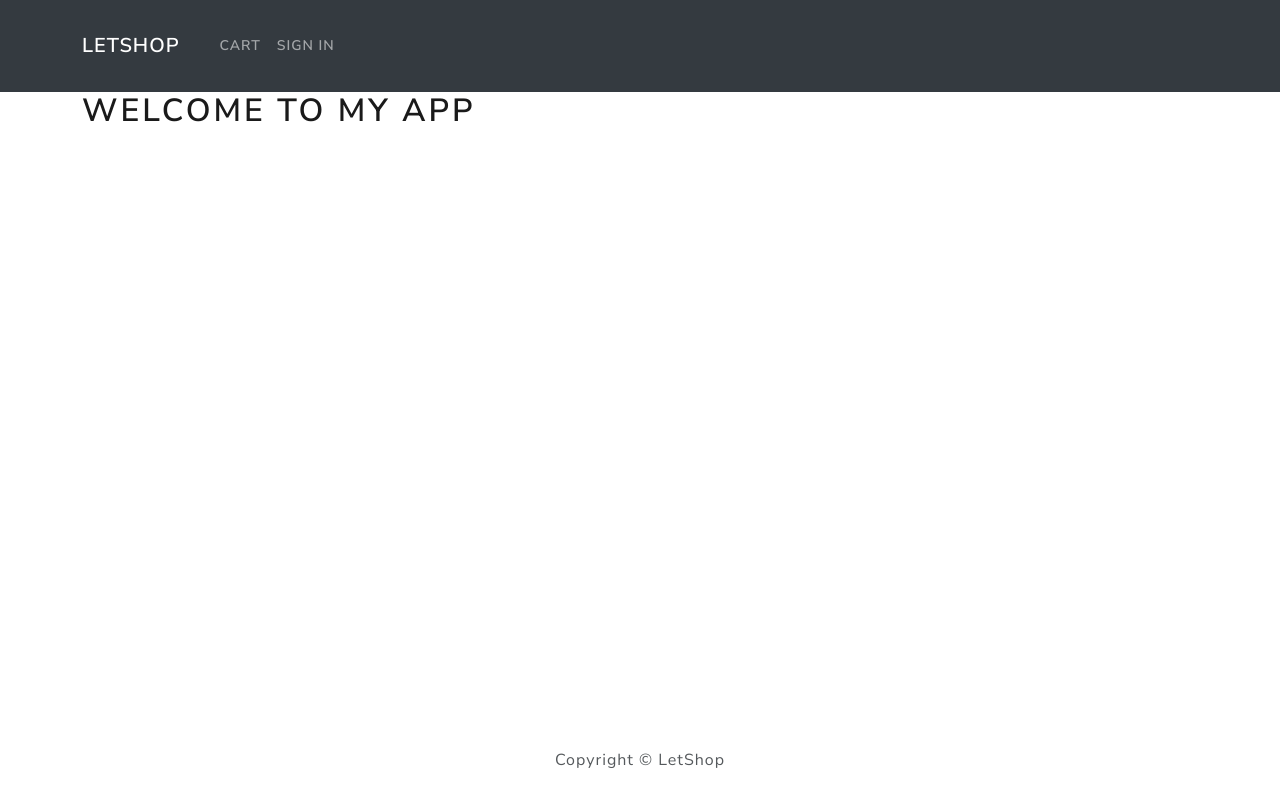
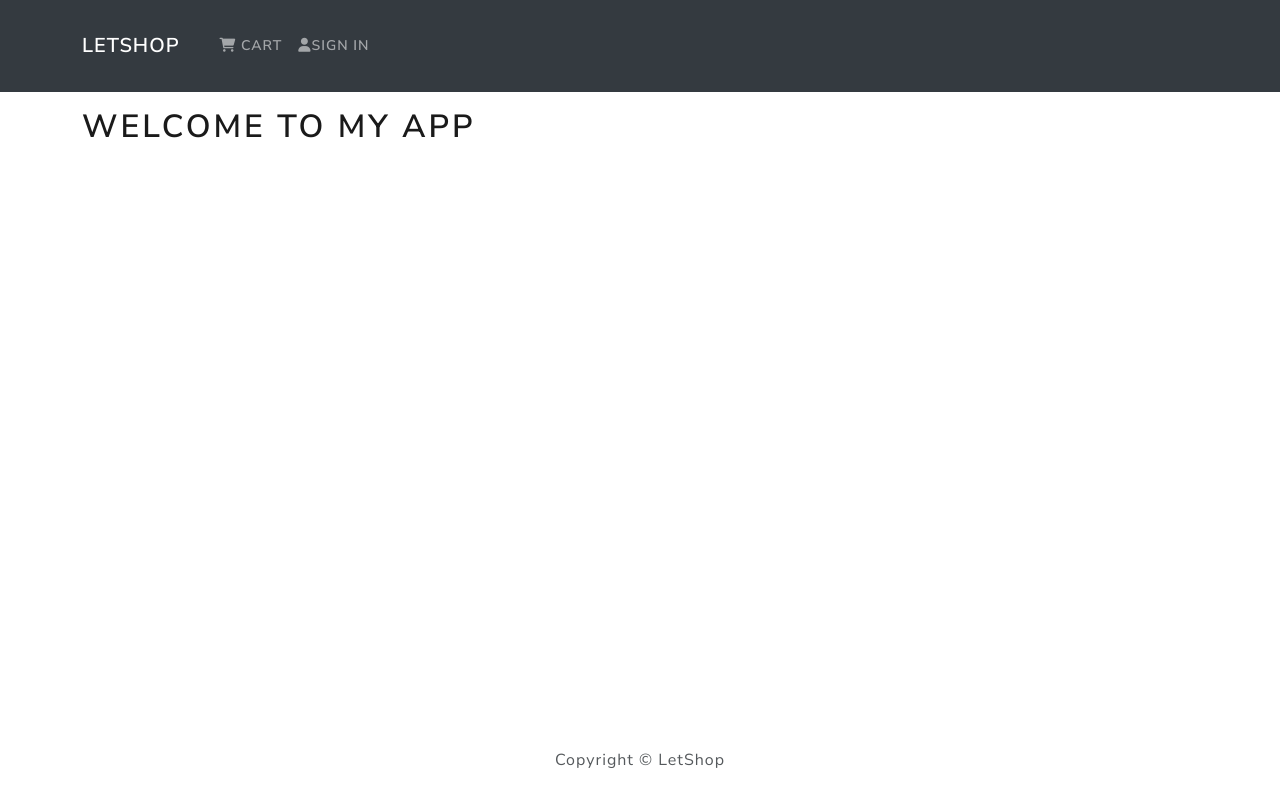
Before and after one commit to Gus199/letshop, a React (Create React App) app in the folder frontend/: page / in a window 1280 px wide. Built offline with nearby package versions, Linux system fonts and the light colour scheme.

Commit message:
link to fontawsome and set the Header

```diff
--- a/frontend/public/index.html
+++ b/frontend/public/index.html
@@ -10,6 +10,7 @@
       content="Find Cheapest products online"
     />
     <link rel="apple-touch-icon" href="%PUBLIC_URL%/logo192.png" />
+    <link rel="stylesheet" href="https://cdnjs.cloudflare.com/ajax/libs/font-awesome/6.2.0/css/all.min.css" integrity="sha512-xh6O/CkQoPOWDdYTDqeRdPCVd1SpvCA9XXcUnZS2FmJNp1coAFzvtCN9BmamE+4aHK8yyUHUSCcJHgXloTyT2A==" crossorigin="anonymous" referrerpolicy="no-referrer" />
 
     <link rel="manifest" href="%PUBLIC_URL%/manifest.json" />
 
--- a/frontend/src/App.js
+++ b/frontend/src/App.js
@@ -6,7 +6,7 @@
   return (
     <>
       <Header />
-      <main>
+      <main className='py-3'>
         <Container>
           <h1>Welcome to my App </h1>
         </Container>
--- a/frontend/src/components/Header.js
+++ b/frontend/src/components/Header.js
@@ -3,15 +3,15 @@
 
 const Header = () => {
   return (
-    <header>
+    <header >
       <Navbar bg='dark' variant='dark' expand='lg' collapseOnSelect>
         <Container>
           <Navbar.Brand href='/'>LetShop</Navbar.Brand>
           <Navbar.Toggle aria-controls='basic-navbar-nav' />
           <Navbar.Collapse id='basic-navbar-nav'>
           <Nav className="ml-auto">
-              <Nav.Link href='/cart'>Cart</Nav.Link>
-              <Nav.Link href='/login'>Sign In</Nav.Link>
+              <Nav.Link href='/cart'><i className='fas fa-shopping-cart'></i> Cart</Nav.Link>
+              <Nav.Link href='/login'><i className='fas fa-user'></i>Sign In</Nav.Link>
             </Nav>
           </Navbar.Collapse>
         </Container>
```
